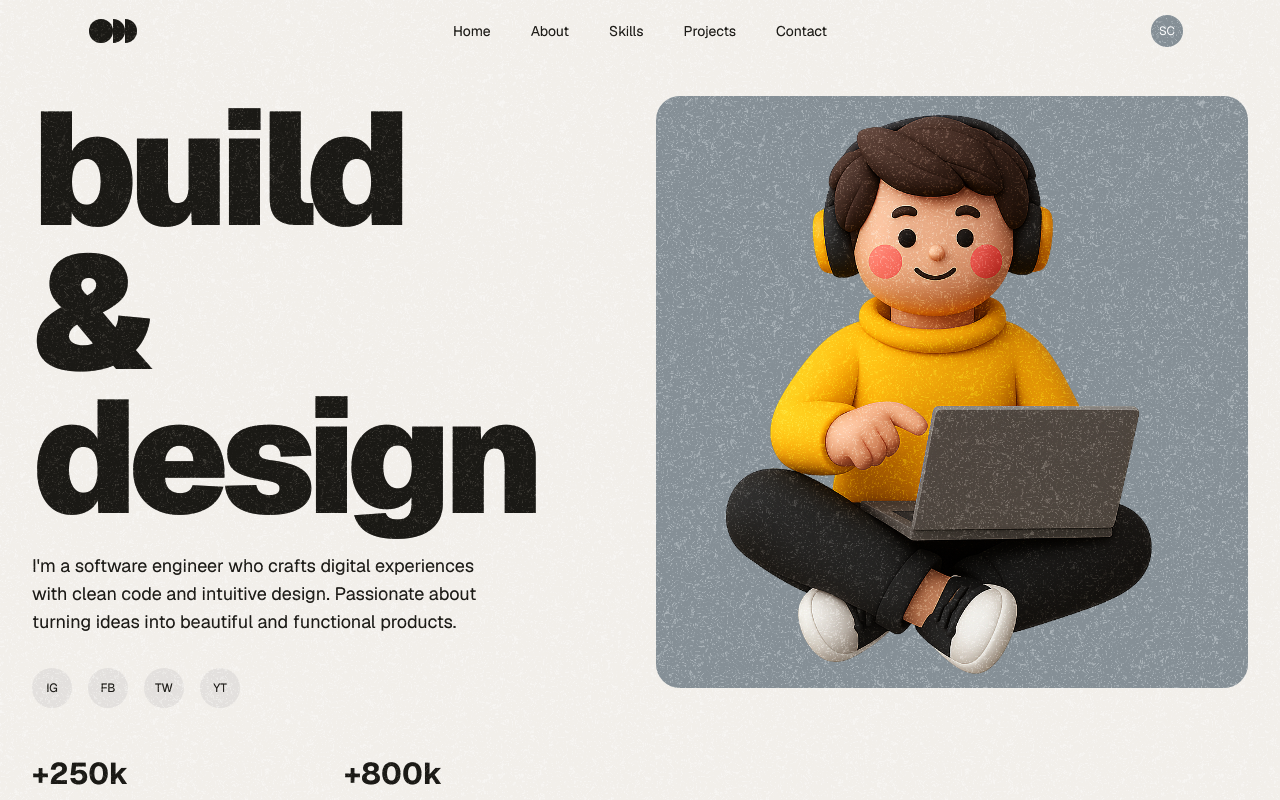
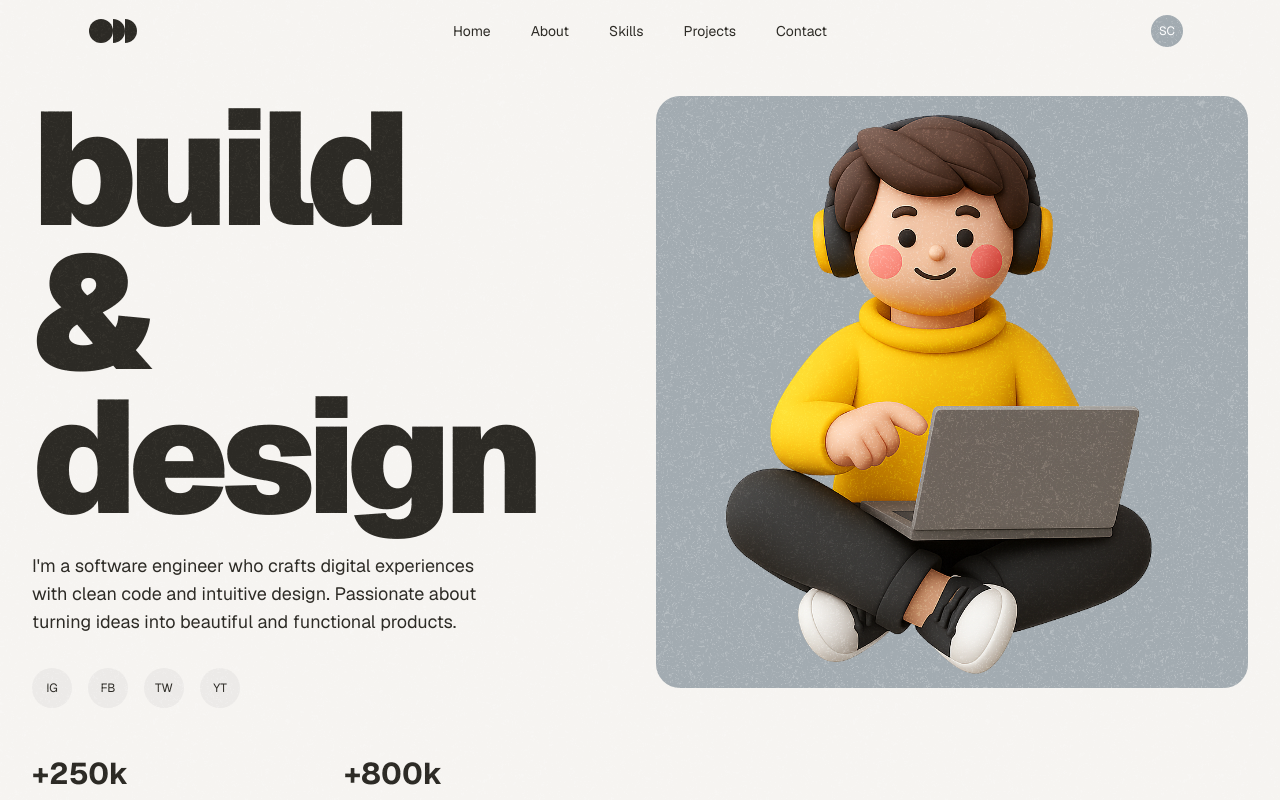
Before and after one commit to echozyr2001/portfolio-demo, a Next.js app: page /example in a window 1280 px wide. Shown: the top 800 px of the page. Built offline with nearby package versions, Linux system fonts and the light colour scheme; a web font is replaced by a local one.

Commit message:
fix: grain-transparent.svg

```diff
--- a/app/example/page.tsx
+++ b/app/example/page.tsx
@@ -96,8 +96,14 @@ export default function Home() {
       {/* Header */}
       <Header />
       <div className="w-full max-w-[1400px] mx-auto bg-[#F6F4F1] overflow-hidden">
-        {/* Grain texture overlay - using the original grain.svg for texture */}
-        <GrainEffect opacity={0.5} blendMode="soft-light" zIndex={60} />
+        {/* Grain texture overlay - using transparent SVG for better results */}
+        <GrainEffect
+          opacity={0.3}
+          blendMode="overlay"
+          zIndex={60}
+          preserveLuminosity={true}
+          grainIntensity={0.3}
+        />
 
         <main className="flex-1 relative">
           {/* Hero Section */}
--- a/components/GrainEffect.tsx
+++ b/components/GrainEffect.tsx
@@ -1,26 +1,32 @@
 "use client";
 
 import React, { useEffect, useState } from "react";
-import grainImage from "@/public/grain.svg";
+import grainImage from "@/public/grain-transparent.svg";
 
 interface GrainEffectProps {
   opacity?: number;
   blendMode?: string;
   zIndex?: number;
+  preserveLuminosity?: boolean;
+  grainIntensity?: number;
 }
 
 /**
- * GrainEffect component - Adds a subtle grain texture overlay using the existing grain.svg
- * to enhance the page's visual texture and quality
+ * GrainEffect component - Adds a subtle grain texture overlay using a transparent SVG
+ * to enhance the page's visual texture and quality without darkening the content
  *
- * @param opacity - Controls the visibility of the grain effect (0-1)
+ * @param opacity - Controls the contrast of the grain effect (0-1)
  * @param blendMode - CSS blend mode to control how the grain blends with content beneath
  * @param zIndex - Z-index value to control stacking context
+ * @param preserveLuminosity - When true, prevents darkening of the page as opacity increases
+ * @param grainIntensity - Controls the visibility of the grain pattern (0-1)
  */
 export const GrainEffect: React.FC<GrainEffectProps> = ({
-  opacity = 0.1,
+  opacity = 0.3,
   blendMode = "overlay",
   zIndex = 100,
+  preserveLuminosity = true,
+  grainIntensity = 0.3,
 }) => {
   // Client-side only code to avoid hydration mismatch
   const [isClient, setIsClient] = useState(false);
@@ -41,6 +47,43 @@ export const GrainEffect: React.FC<GrainEffectProps> = ({
     );
   }
 
+  // With our transparent SVG, we can use a simpler approach
+  if (preserveLuminosity) {
+    // For transparent grain SVG, we use optimized blend modes that won't darken
+    const bestBlendModes = {
+      light: "screen",
+      medium: "overlay",
+      dark: "soft-light",
+    };
+
+    // Determine optimal blend mode for grain based on desired intensity
+    const optimalBlendMode =
+      grainIntensity < 0.3
+        ? bestBlendModes.light
+        : grainIntensity < 0.6
+        ? bestBlendModes.medium
+        : bestBlendModes.dark;
+
+    return (
+      <div
+        className="pointer-events-none fixed inset-0 bg-repeat"
+        style={{
+          zIndex,
+          backgroundImage: `url(${grainImage.src})`,
+          backgroundSize: "700px 700px",
+          backgroundAttachment: "fixed",
+          mixBlendMode: (blendMode ||
+            optimalBlendMode) as React.CSSProperties["mixBlendMode"],
+          opacity: grainIntensity,
+          filter: `contrast(${100 + opacity * 70}%)`,
+          backgroundColor: "transparent",
+        }}
+        aria-hidden="true"
+      />
+    );
+  }
+
+  // Fallback implementation for when preserveLuminosity is false
   return (
     <div
       className="pointer-events-none fixed inset-0 bg-repeat"
@@ -48,9 +91,9 @@ export const GrainEffect: React.FC<GrainEffectProps> = ({
         zIndex,
         opacity,
         mixBlendMode: blendMode as React.CSSProperties["mixBlendMode"],
-        backgroundImage: `url(${grainImage.src})`, // url(/grain.svg)
-        backgroundSize: "700px 700px", // Match original SVG dimensions
-        backgroundAttachment: "fixed", // Keep the grain fixed when scrolling
+        backgroundImage: `url(${grainImage.src})`,
+        backgroundSize: "700px 700px",
+        backgroundAttachment: "fixed",
       }}
       aria-hidden="true"
     />
```
Also changed, not shown: public/grain-transparent.svg (added).
